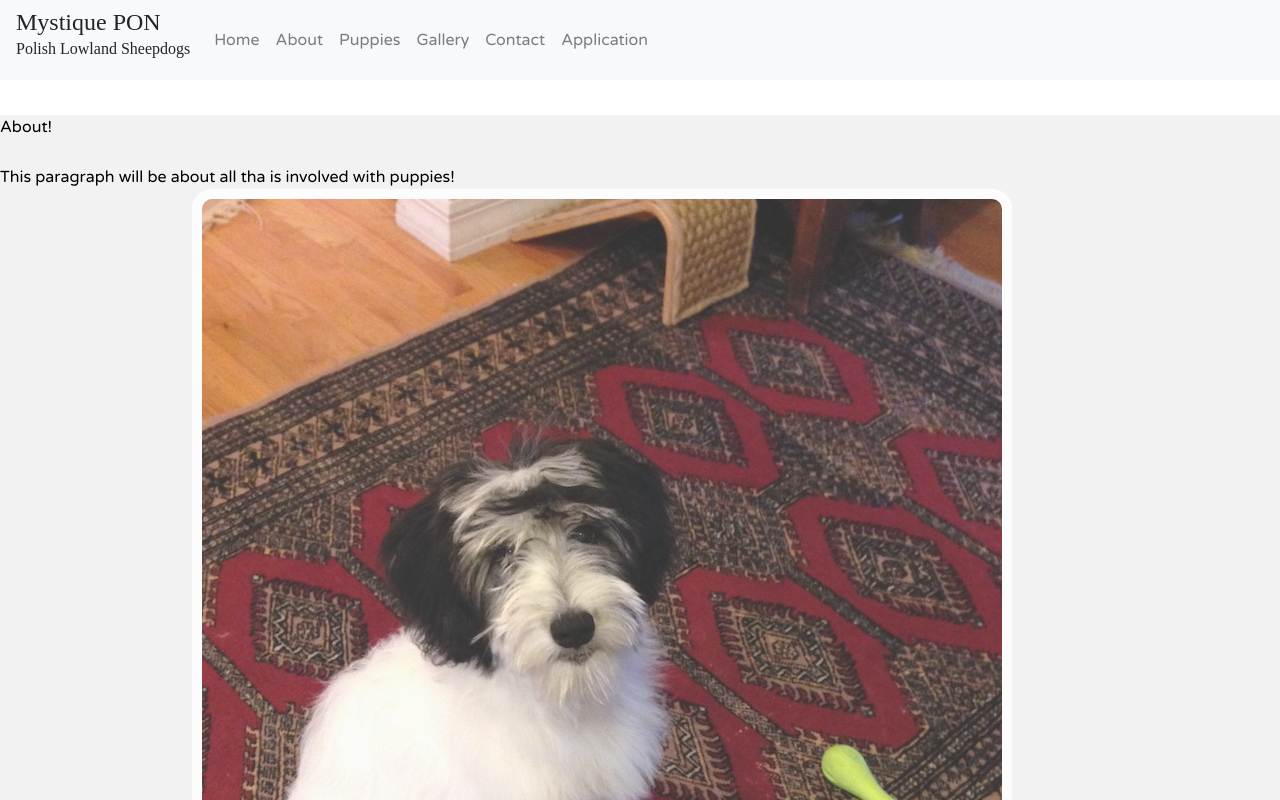
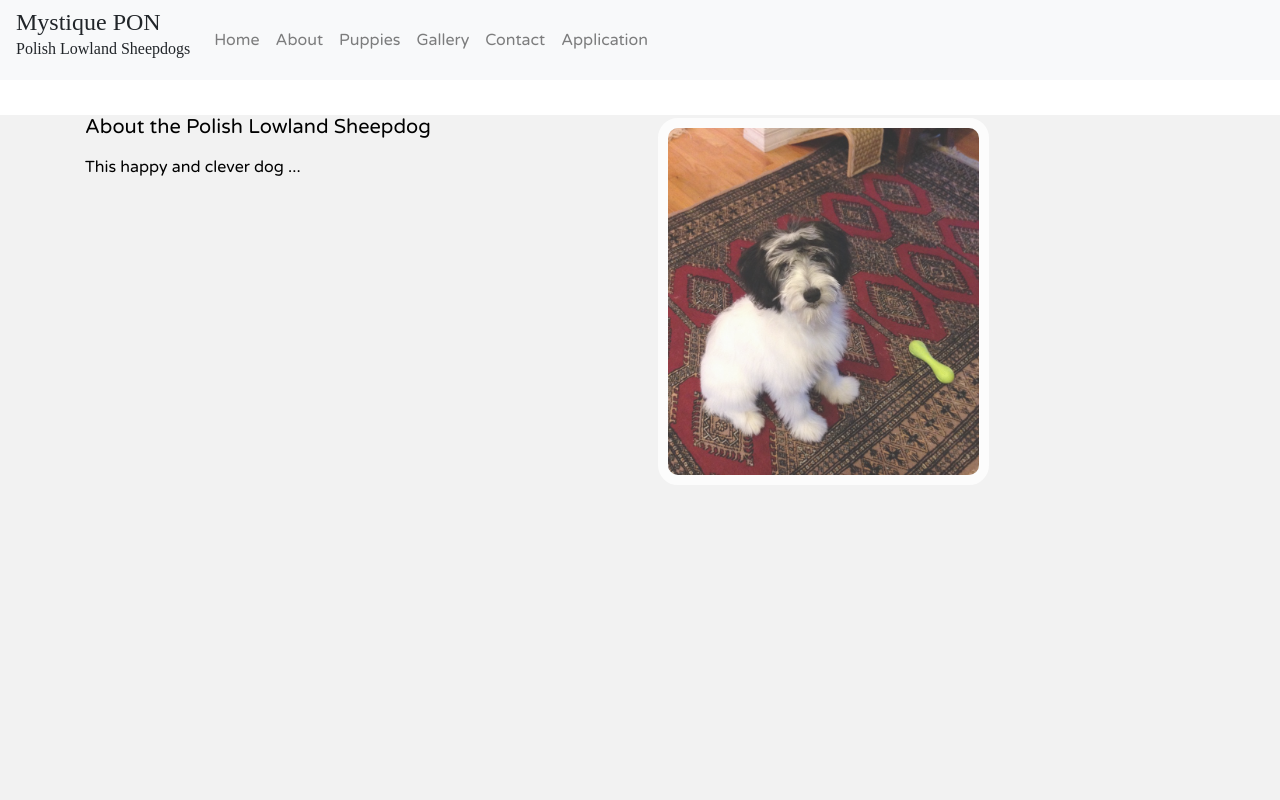
Before and after one commit to liztrenholme/mystique-pon, a React (Create React App) app: page / in a window 1280 px wide. Both pictures are taken after a click on the element "About". Shown: the top 800 px of the page. Built offline with nearby package versions, Linux system fonts and the light colour scheme; a web font is replaced by a local one.

Commit message:
style tweaks for application, structure for about and main components

```diff
--- a/src/App.css
+++ b/src/App.css
@@ -13,8 +13,22 @@ nav {
   margin: -1% 0;
 }
 
-.nav-item {
+.nav-item, li, h5 {
   font-family: 'Varela Round', sans-serif;
+}
+
+li {
+  list-style: none;
+  margin-left: -8%;
+}
+
+a {
+  color: #7C7C7D;
+}
+
+a:hover {
+  color: #4A4A4B;
+  text-decoration: none;
 }
 
 .display {
@@ -46,7 +60,7 @@ nav {
 }
 
 .playing-image, .green-toy {
-  margin: 1% 15%;
+  margin: 1% 1%;
   border: 10px solid #fff;
   border-radius: 20px;
   opacity: .8;
@@ -90,6 +104,10 @@ textarea {
   border-radius: 10px;
 }
 
+.new-q {
+  margin-top: 4%;
+}
+
 label {
   margin-bottom: -1%;
   font-family: 'Varela Round', sans-serif;
--- a/src/components/About.js
+++ b/src/components/About.js
@@ -9,9 +9,32 @@ class About extends Component {
   render() {
     return (
       <div className="About">
-        <p>About!</p>
-        <p> This paragraph will be about all tha is involved with puppies! </p>
-        <img src={GreenToy} alt="green toy" height="80%" className="green-toy" />
+        <div className="container">
+          <div className="row">
+            {/* <div className="col-md-1">
+            </div> */}
+            <div className="col-md-6">
+              <h5>About the Polish Lowland Sheepdog</h5>
+              <p> This happy and clever dog ... </p>
+            </div>
+            <div className="col-md-3">
+              <img src={GreenToy} alt="green toy" height="40%" className="green-toy" />
+            </div>
+          </div>
+          <div className="row">
+            <div className="col-md-1">
+            </div>
+            <div className="links">
+              <h5>Further Reading</h5>
+              <ul>
+                <li><a href="http://www.aponc.org">American Polish Lowland Sheepdog Club</a></li>
+                <li><a href="http://www.vetstreet.com/dogs/polish-lowland-sheepdog">VetStreet</a></li>
+                <li><a href="https://www.akc.org/dog-breeds/polish-lowland-sheepdog/">American Kennel Club</a></li>
+                <li><a href="https://en.wikipedia.org/wiki/Polish_Lowland_Sheepdog">Wikipedia entry on PONs</a></li>
+              </ul>
+            </div>
+          </div>
+        </div>
       </div>
     );
   }
--- a/src/components/Application.js
+++ b/src/components/Application.js
@@ -42,7 +42,7 @@ class Application extends Component {
                 <input className="select" type="checkbox" name="best_time" value="evenings" />
                 <label htmlFor="best_time">Evenings</label>
 
-                <label htmlFor="children">Children's Names and Ages</label>
+                <label className="new-q" htmlFor="children">Children's Names and Ages</label>
                 <textarea rows="10" cols="40" name="children" width="50%" height="50%"></textarea>
 
                 <label htmlFor="veterinarian">Veterinarian Name, Address and Phone</label>
@@ -91,7 +91,7 @@ class Application extends Component {
                 <input className="select" type="radio" required name="whelped_litter_or_owned_stud" value="I do not plan to breed ny dog." />
                 <label htmlFor="whelped_litter_or_owned_stud">I do not plan to breed my dog.</label>
 
-                <label htmlFor="experience_breeding">If yes, please describe your experience:</label>
+                <label className="new-q" htmlFor="experience_breeding">If yes, please describe your experience:</label>
                 <textarea className="text-input" rows="10" cols="40" name="experience_breeding" width="50%" height="50%"></textarea>
 
                 <p className="survey-question">If yes, are you willing to have your dog screened for eye abnormalities and hip dysplasia, and to take the breeder's advice on all aspects of the breeding?</p>
@@ -104,7 +104,7 @@ class Application extends Component {
                 <input className="select" type="radio" required name="willing_to_screen_health" value="I do not plan to breed my dog." />
                 <label htmlFor="willing_to_screen_health">I do not plan to breed my dog.</label>
 
-                <label htmlFor="preferred_color_markings">Do you prefer a certain color or markings?</label>
+                <label className="new-q" htmlFor="preferred_color_markings">Do you prefer a certain color or markings?</label>
                 <textarea className="text-input" required rows="10" cols="40" name="preferred_color_markings" width="50%" height="50%"></textarea>
 
                 <label htmlFor="other_animals_in_house">Are there other animals in the house? (Please be specific with species, temperament, etc...)</label>
@@ -117,7 +117,7 @@ class Application extends Component {
                 <input className="select" type="radio" required name="owned_dog_before" value="no" />
                 <label htmlFor="owned_dog_before">No</label>
 
-                <label htmlFor="what_breed">If yes, what breed and for how long? </label>
+                <label className="new-q" htmlFor="what_breed">If yes, what breed and for how long? </label>
                 <textarea className="text-input" rows="10" cols="40" name="what_breed" width="50%" height="50%"></textarea>
 
                 <p className="survey-question">How often do you travel?</p>
@@ -136,7 +136,7 @@ class Application extends Component {
                 <input className="select" type="radio" required name="how_often_travel" value="almost never" />
                 <label htmlFor="how_often_travel">Almost never</label>
 
-                <label htmlFor="where_dog_when_travel">Where will your dog be when you travel?</label>
+                <label className="new-q" htmlFor="where_dog_when_travel">Where will your dog be when you travel?</label>
                 <input type="text" className="text-input" required name="where_dog_when_travel" />
 
                 <label htmlFor="groom_yourself_or_take_to_groomer">Do you have the time and patience to groom a longhaired double-coated dog, or are you planning on taking the dog to a groomer? </label>
@@ -155,7 +155,7 @@ class Application extends Component {
                 <input className="select" type="radio" required name="will_attend_obedience_with_puppy" value="unsure" />
                 <label htmlFor="will_attend_obedience_with_puppy">Unsure</label>
 
-                <label htmlFor="plan_to_show">Do you plan to show your dog in Conformation, Obedience, Herding, Agility, CGC, etc.?</label>
+                <label className="new-q" htmlFor="plan_to_show">Do you plan to show your dog in Conformation, Obedience, Herding, Agility, CGC, etc.?</label>
                 <textarea className="text-input" required rows="10" cols="40" name="plan_to_show" width="50%" height="50%"></textarea>
 
                 <label htmlFor="why_attracted_to_PON">Why are you attracted to a PON?</label>
--- a/src/components/Main.js
+++ b/src/components/Main.js
@@ -4,8 +4,6 @@ import Playing from '../images/playing.JPG';
 
 class Main extends Component {
 
-  // need an if/else to decide whether to render
-  // stove or oven depending on chosen ingredient for game
   render() {
     return (
       <div className="Main">
```
